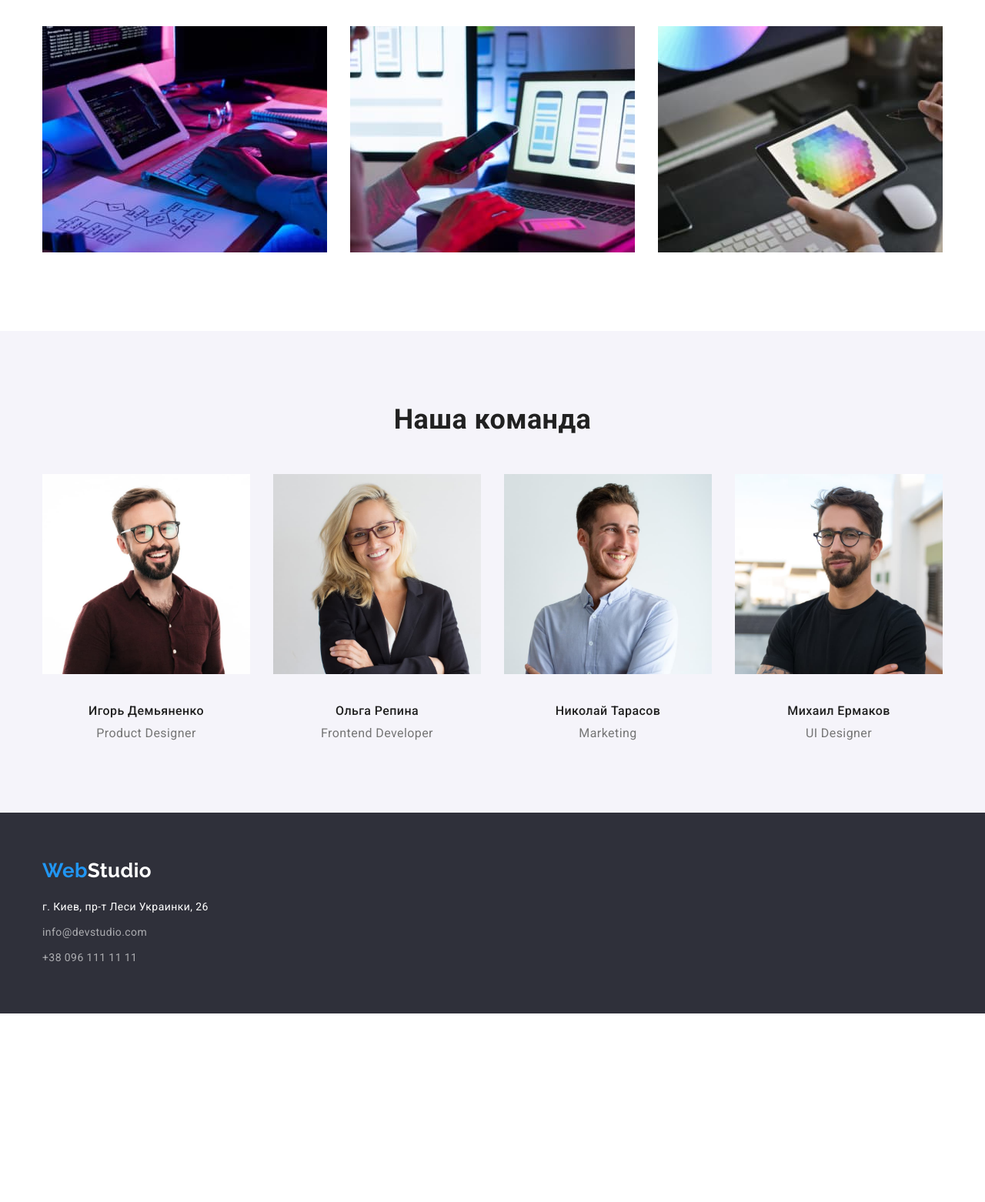
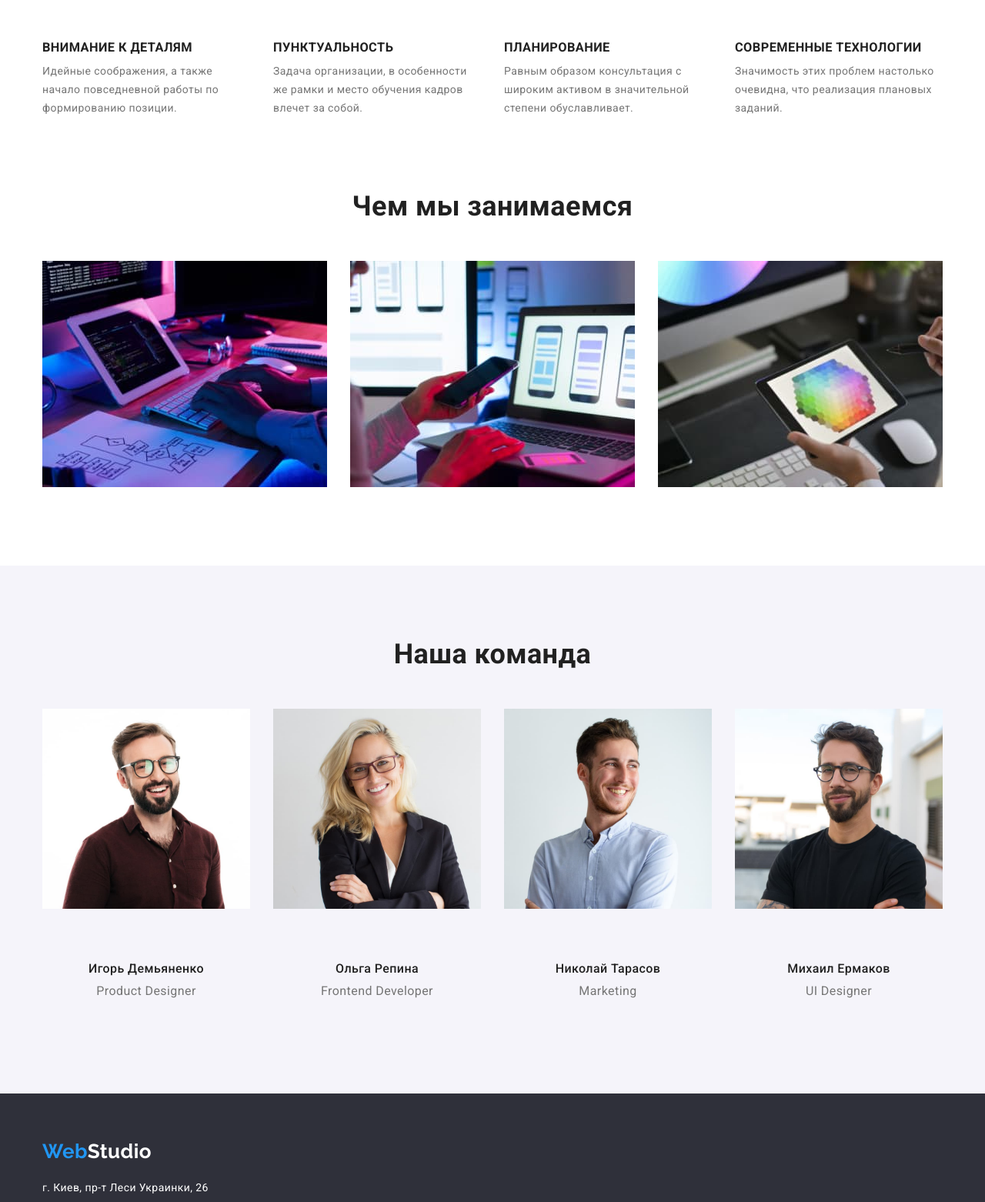
Before and after one commit to Vitalii-250885/goit-markup-hw-03, a plain HTML site: page index.html in a window 1280 px wide. Shown: the part 721-2283 px from the top of the page at 77% size. Before the commit the page ends 2038 px from the top, so only its background shows below. Drawn offline with nearby package versions, Linux system fonts and the light colour scheme.

Commit message:
Исправляет ошибки

```diff
--- a/css/styles.css
+++ b/css/styles.css
@@ -32,14 +32,17 @@ p {
 
 .section {
     padding-top: 94px;
-    /* padding-bottom: 94px; */
+    padding-bottom: 94px;
+}
+
+.main-header {
+    border-bottom: 1px solid #ECECEC;
 }
 
 .site-header {
     display: flex;
     align-items: center;
     justify-content: flex-end;
-    border-bottom: 1px solid #ECECEC;
 }
 
 .container {
@@ -127,6 +130,8 @@ p {
 
 .hero-section {
     background-color: #2F303A;
+    padding-top: 200px;
+    padding-bottom: 200px;
 }
 
 .hero {
@@ -174,6 +179,10 @@ p {
     margin-bottom: 50px;
 }
 
+.privelege-section {
+    padding-top: 94px;
+}
+
 .privelege {
     display: none;
 }
@@ -187,6 +196,7 @@ p {
 }
 
 .privelege-h {
+    font-style: 14px;
     color: var(--secondary-text-color);
     font-weight: 700;
     line-height: 1.14;
@@ -195,9 +205,12 @@ p {
     margin-bottom: 10px;
 }
 
+.privelege-p {
+    width: 270px;
+}
+
 .feature {
     display: flex;
-    margin-bottom: 94px;
 }
 
 .feature .item + .item {
@@ -220,6 +233,11 @@ p {
 .team-photo {
     width: 270px;
     margin-bottom: 30px;
+}
+
+.team-description {
+    padding-top: 30px;
+    padding-bottom: 30px;
 }
 
 .team-name {
--- a/index.html
+++ b/index.html
@@ -40,38 +40,38 @@
     </header>
 
     <main>
-        <section class="hero-section section">
+        <section class="hero-section">
             <div class="container">
                 <h1 class="hero">Эффективные решения для вашего бизнеса</h1>
                 <button type="button" class="hero-button">Заказать услугу</button>
             </div>
         </section>
 
-        <section class="section">
+        <section class="privelege-section">
             <div class="container">
                 <h2 class="privelege">Наши привилегии</h2>
                 <ul class="list privelege-list">
                     <li class="item">
                         <h3 class="privelege-h">Внимание к деталям</h3>
-                        <p>
+                        <p class="privelege-p">
                             Идейные соображения, а также начало повседневной работы по формированию позиции.
                         </p>
                     </li>
                     <li class="item">
                         <h3 class="privelege-h">Пунктуальность</h3>
-                        <p>
+                        <p class="privelege-p">
                             Задача организации, в особенности же рамки и место обучения кадров влечет за собой.
                         </p>
                     </li>
                     <li class="item">
                         <h3 class="privelege-h">Планирование</h3>
-                        <p>
+                        <p class="privelege-p">
                             Равным образом консультация с широким активом в значительной степени обуславливает.
                         </p>
                     </li>
                     <li class="item">
                         <h3 class="privelege-h">Современные технологии</h3>
-                        <p>
+                        <p class="privelege-p">
                             Значимость этих проблем настолько очевидна, что реализация плановых заданий.
                         </p>
                     </li>
@@ -108,23 +108,31 @@
                 <ul class="list team">
                     <li class="item">
                         <img src="./images/employee01.jpg" alt="Фото Игоря Демьяненко" class="team-photo">
+                        <div class="team-description">
                             <h3 class="team-name">Игорь Демьяненко</h3>
                             <p class="job-title">Product Designer</p>
+                        </div>
                     </li>
                     <li class="item">
                         <img src="./images/employee02.jpg" alt="Фото Ольги Репиной" class="team-photo">
+                        <div class="team-description">
                             <h3 class="team-name">Ольга Репина</h3>
                             <p class="job-title">Frontend Developer</p>
+                        </div>
                     </li>
                     <li class="item">
                         <img src="./images/employee03.jpg" alt="Фото Николая Тарасовя" class="team-photo">
+                        <div class="team-description">
                             <h3 class="team-name">Николай Тарасов</h3>
                             <p class="job-title">Marketing</p>
+                        </div>
                     </li>
                     <li class="item">
                         <img src="./images/employee04.jpg" alt="Фото Михаила Ермакова" class="team-photo">
+                        <div class="team-description">
                             <h3 class="team-name">Михаил Ермаков</h3>
                             <p class="job-title">UI Designer</p>
+                        </div>
                     </li>
                 </ul>
             </div>
```
Also changed, not shown: portfolio.html (+1 -1 lines). Lines whose indentation alone changed are shown as unchanged.
